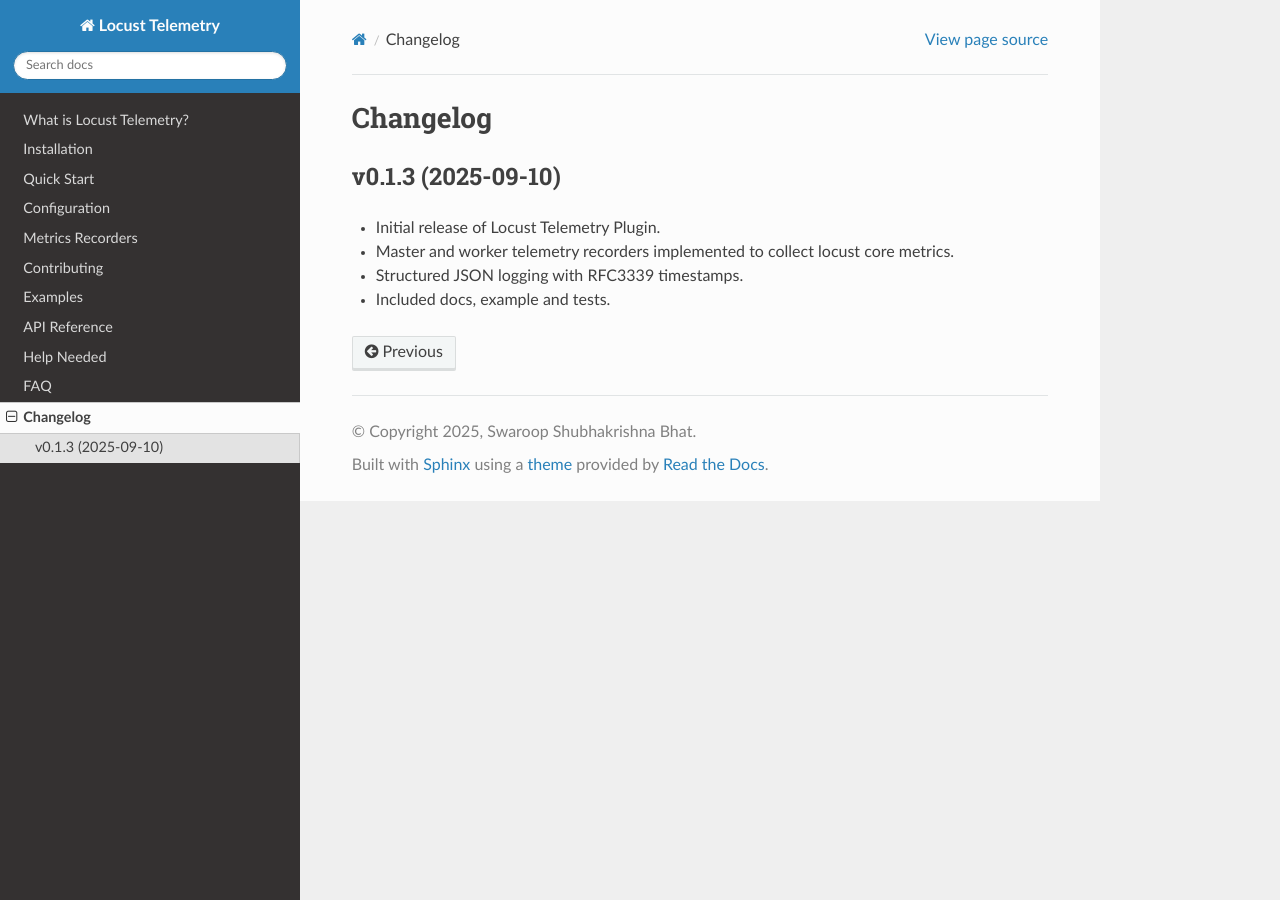
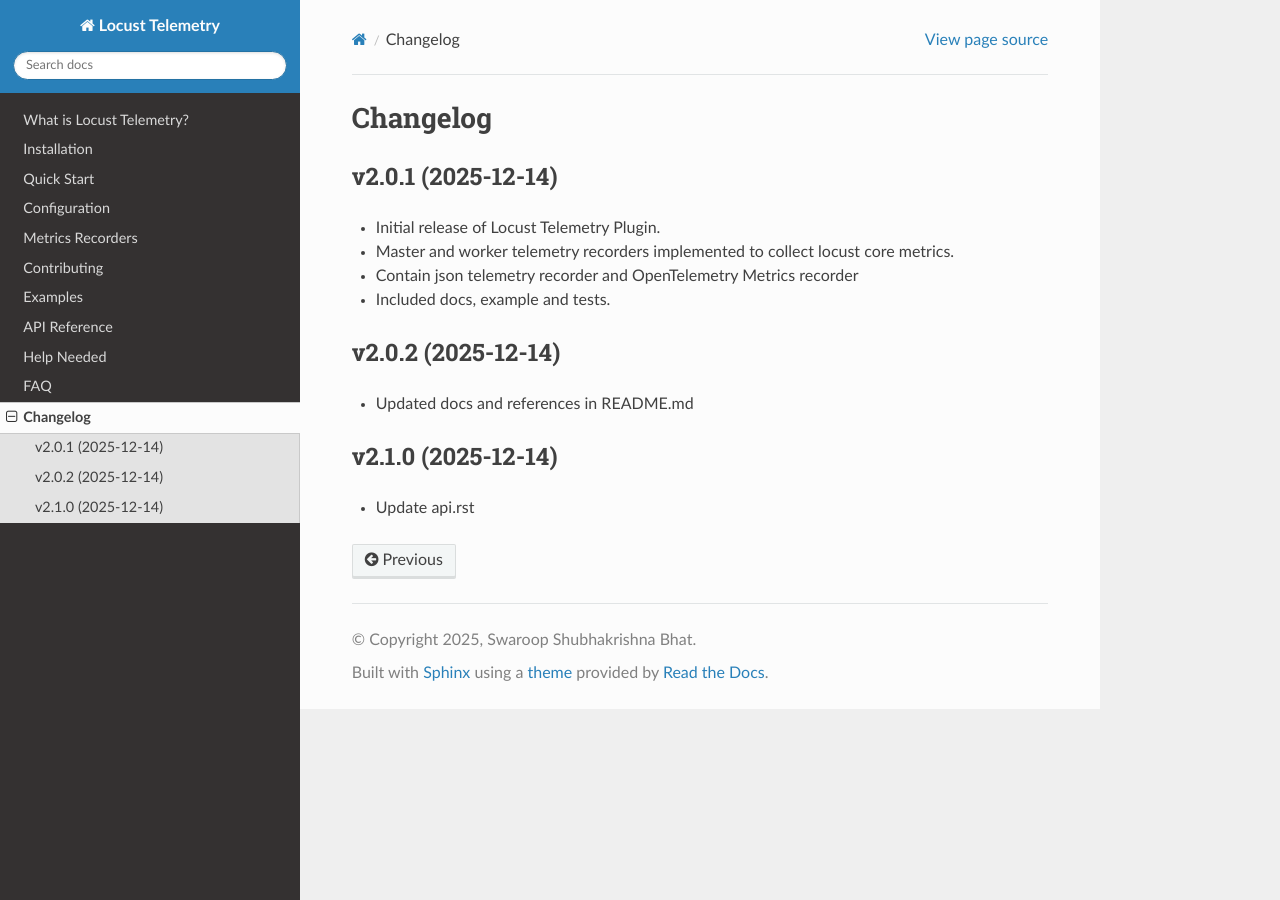
Before and after one commit to platform-crew/locust-telemetry, a Sphinx documentation site: the page built from docs/changelog.rst, in a window 1280 px wide. Built offline with Sphinx 7.4.7 and the Read the Docs theme 3.1.0, drawn with Linux system fonts in a browser that asks for light colours.

Commit message:
Fix readthedocs API reference (#32)

```diff
--- a/docs/api.rst
+++ b/docs/api.rst
@@ -4,11 +4,6 @@
 .. toctree::
    :maxdepth: 2
    :caption: Contents:
-
-.. automodule:: locust_telemetry
-   :members:
-   :undoc-members:
-   :show-inheritance:
 
 .. automodule:: locust_telemetry.entrypoint
    :members:
--- a/docs/changelog.rst
+++ b/docs/changelog.rst
@@ -1,10 +1,20 @@
 Changelog
 =========
 
-v0.1.3 (2025-09-10)
+v2.0.1 (2025-12-14)
 -------------------
 
 - Initial release of Locust Telemetry Plugin.
 - Master and worker telemetry recorders implemented to collect locust core metrics.
-- Structured JSON logging with RFC3339 timestamps.
+- Contain json telemetry recorder and OpenTelemetry Metrics recorder
 - Included docs, example and tests.
+
+v2.0.2 (2025-12-14)
+-------------------
+
+- Updated docs and references in README.md
+
+v2.1.0 (2025-12-14)
+-------------------
+
+- Update api.rst
--- a/docs/requirements.txt
+++ b/docs/requirements.txt
@@ -1,3 +1,4 @@
+# Documentation tooling
 sphinx==8.2.3
 sphinx-rtd-theme==3.0.2
 myst-parser==4.0.1
```
Also changed, not shown: .readthedocs.yaml.
